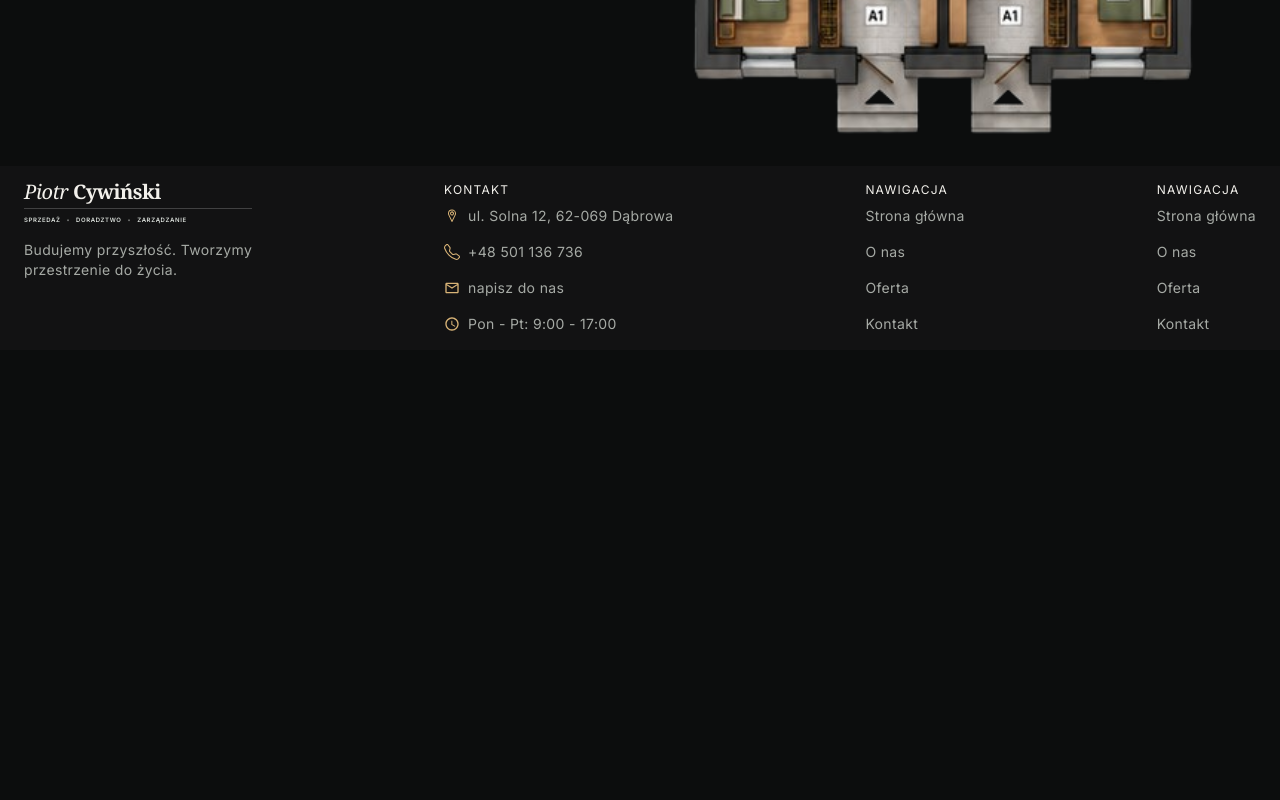
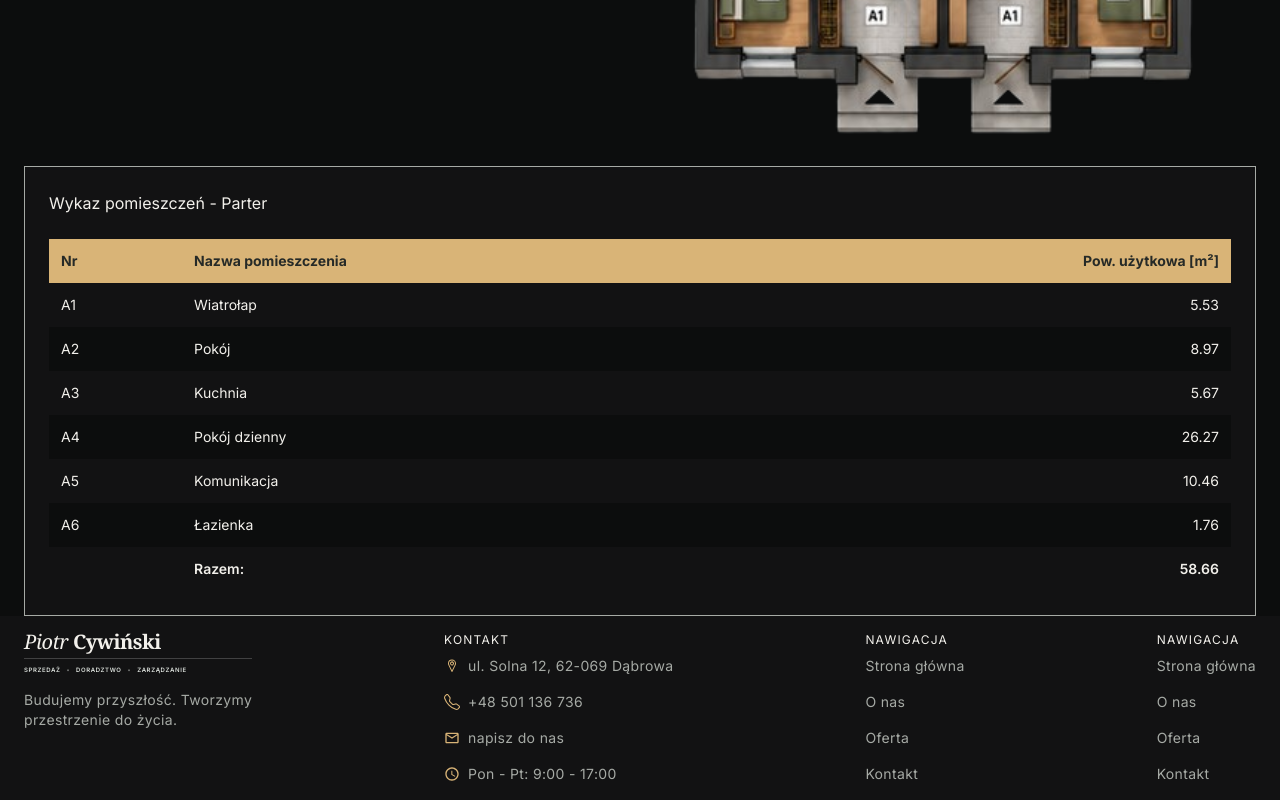
Before and after one commit to przemyslaw-bialk/deweloper-site-with-integrations, a Next.js app: page /apartment in a window 1280 px wide. Shown: the part 542-1342 px from the top of the page. Before the commit the page ends 892 px from the top, so only its background shows below. Built offline with nearby package versions, Linux system fonts and the light colour scheme.

Commit message:
making table

```diff
--- a/app/(FRONTEND SITE)/apartment/page.tsx
+++ b/app/(FRONTEND SITE)/apartment/page.tsx
@@ -1,5 +1,6 @@
 import ApartmentDescription from "@/components/(FRONTEND)/apartment/ApartmentDescription";
-import ApartmentLayout from "@/components/(FRONTEND)/apartment/ApartmentLayout";
+import ApartmentGroundFloorSketch from "@/components/(FRONTEND)/apartment/ApartmentGroundFloorSketch";
+import ApartmentRoomList from "@/components/(FRONTEND)/apartment/ApartmentRoomList";
 import SectionWrapper from "@/ui/SectionWrapper";
 
 const ApartmentPage = () => {
@@ -7,8 +8,9 @@ const ApartmentPage = () => {
     <SectionWrapper className="pt-26">
       <div className="flex items-start justify-between md:flex-row flex-col">
         <ApartmentDescription />
-        <ApartmentLayout />
+        <ApartmentGroundFloorSketch />
       </div>
+      <ApartmentRoomList />
     </SectionWrapper>
   );
 };
--- a/components/(FRONTEND)/apartment/ApartmentLayout.tsx
+++ b/components/(FRONTEND)/apartment/ApartmentGroundFloorSketch.tsx
@@ -1,6 +1,6 @@
 import Image from "next/image";
 
-const ApartmentLayout = () => {
+const ApartmentGroundFloorSketch = () => {
   return (
     <div className="md:flex-1/2">
       <Image
@@ -13,4 +13,4 @@ const ApartmentLayout = () => {
   );
 };
 
-export default ApartmentLayout;
+export default ApartmentGroundFloorSketch;
--- /dev/null
+++ b/components/(FRONTEND)/apartment/ApartmentRoomList.tsx
@@ -0,0 +1,78 @@
+const ApartmentRoomList = () => {
+  const rooms = [
+    {
+      nr: "A1",
+      name: "Wiatrołap",
+      area: 5.53,
+    },
+    {
+      nr: "A2",
+      name: "Pokój",
+      area: 8.97,
+    },
+    {
+      nr: "A3",
+      name: "Kuchnia",
+      area: 5.67,
+    },
+    {
+      nr: "A4",
+      name: "Pokój dzienny",
+      area: 26.27,
+    },
+    {
+      nr: "A5",
+      name: "Komunikacja",
+      area: 10.46,
+    },
+    {
+      nr: "A6",
+      name: "Łazienka",
+      area: 1.76,
+    },
+  ];
+
+  const totalArea = rooms
+    .reduce((accumulator, room) => accumulator + room.area, 0)
+    .toFixed(2);
+
+  return (
+    <div className="bg-background-secondary p-6 border border-muted">
+      <h2>Wykaz pomieszczeń - Parter</h2>
+      <div className="mt-6">
+        <table className="w-full text-sm">
+          <thead>
+            <tr className="text-left bg-accent text-secondary">
+              <th className="p-3">Nr</th>
+              <th className="p-3">Nazwa pomieszczenia</th>
+              <th className="p-3 text-center md:text-right">
+                Pow. użytkowa [m²]
+              </th>
+            </tr>
+          </thead>
+
+          <tbody>
+            {rooms.map((room) => (
+              <tr key={room.nr} className=" nth-[2n]:bg-background">
+                <td className="p-3">{room.nr}</td>
+
+                <td className="p-3">{room.name}</td>
+
+                <td className="p-3 text-center md:text-right">{room.area}</td>
+              </tr>
+            ))}
+            <tr className="bg-background-secondary">
+              <td></td>
+              <td className="p-3 font-semibold">Razem:</td>
+              <td className="p-3 text-center md:text-right font-semibold">
+                {totalArea}
+              </td>
+            </tr>
+          </tbody>
+        </table>
+      </div>
+    </div>
+  );
+};
+
+export default ApartmentRoomList;
```
